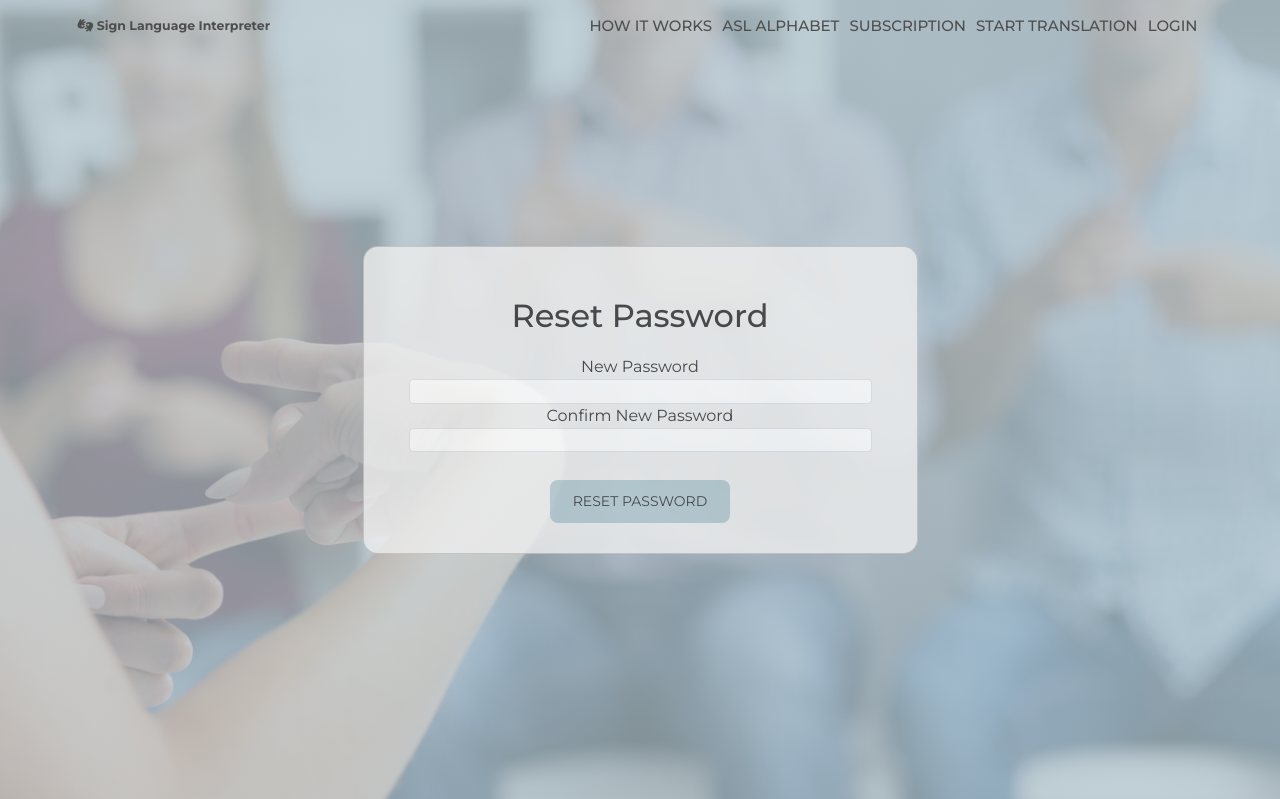
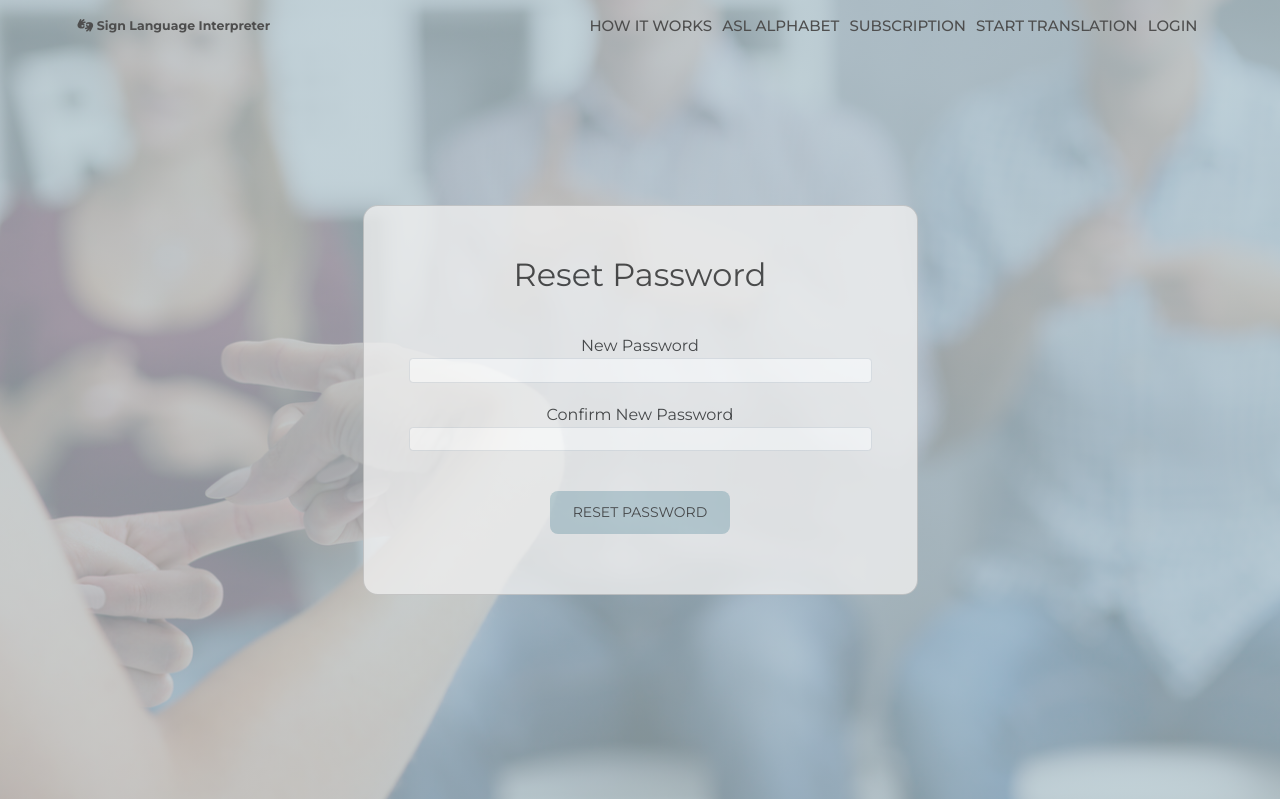
Before and after one commit to Bartosz-Wilkowski/53852_54355_52324_58445_58444, a Flask app: page /reset/1 in a window 1280 px wide. Shown: the top 799 px of the page. Run offline with Flask 3, Linux system fonts and the light colour scheme; some libraries are stand-ins or nearby versions.

Commit message:
reset password page changes

```diff
--- a/app/static/css/main.css
+++ b/app/static/css/main.css
@@ -647,7 +647,16 @@ nav .navbar-brand:hover {
 }
 .container .reset-password-page .card-body .reset-password-page-title {
   font-size: 2em;
-  margin: 2rem;
+  margin-top: 2rem;
+  margin-bottom: 4rem;
+  font-weight: 400;
+}
+.container .reset-password-page .card-body #resetPasswordForm .form-group-input {
+  margin-bottom: 2rem;
+}
+.container .reset-password-page .card-body #resetPasswordForm .reset-password-page-button {
+  margin-top: 4rem;
+  margin-bottom: 3rem;
 }
 
 .wrapper {
--- a/app/static/sass/layout/_reset-password-page.scss
+++ b/app/static/sass/layout/_reset-password-page.scss
@@ -5,9 +5,20 @@
 
 			.reset-password-page-title {
 				font-size: 2em;
-				margin: 2rem;
+				margin-top: 2rem;
+				margin-bottom: 4rem;
+				font-weight: 400;
 			}
+			#resetPasswordForm {
+				.form-group-input {
+					margin-bottom: 2rem;
+				}
 
+				.reset-password-page-button {
+					margin-top: 4rem;
+					margin-bottom: 3rem;
+				}
+			}
 		}
 	}
 }
--- a/app/templates/reset_password.html
+++ b/app/templates/reset_password.html
@@ -11,7 +11,7 @@
 						<div class="card-body p-md-5 mx-md-4">
 							<h2 class="reset-password-page-title">Reset Password</h2>
 							<form id="resetPasswordForm" method="POST">
-								<div class="form-group">
+								<div class="form-group form-group-input">
 									<label for="password">New Password</label>
 									<input
 										type="password"
@@ -21,7 +21,7 @@
 										required
 									/>
 								</div>
-								<div class="form-group">
+								<div class="form-group form-group-input">
 									<label for="confirm_password">Confirm New Password</label>
 									<input
 										type="password"
@@ -31,7 +31,7 @@
 										required
 									/>
 								</div>
-								<button type="submit" class="btn reset-btn btn-primary">
+								<button type="submit" class="reset-password-page-button btn reset-btn btn-primary">
 									Reset Password
 								</button>
 								<div id="error" class="text-danger">
```
